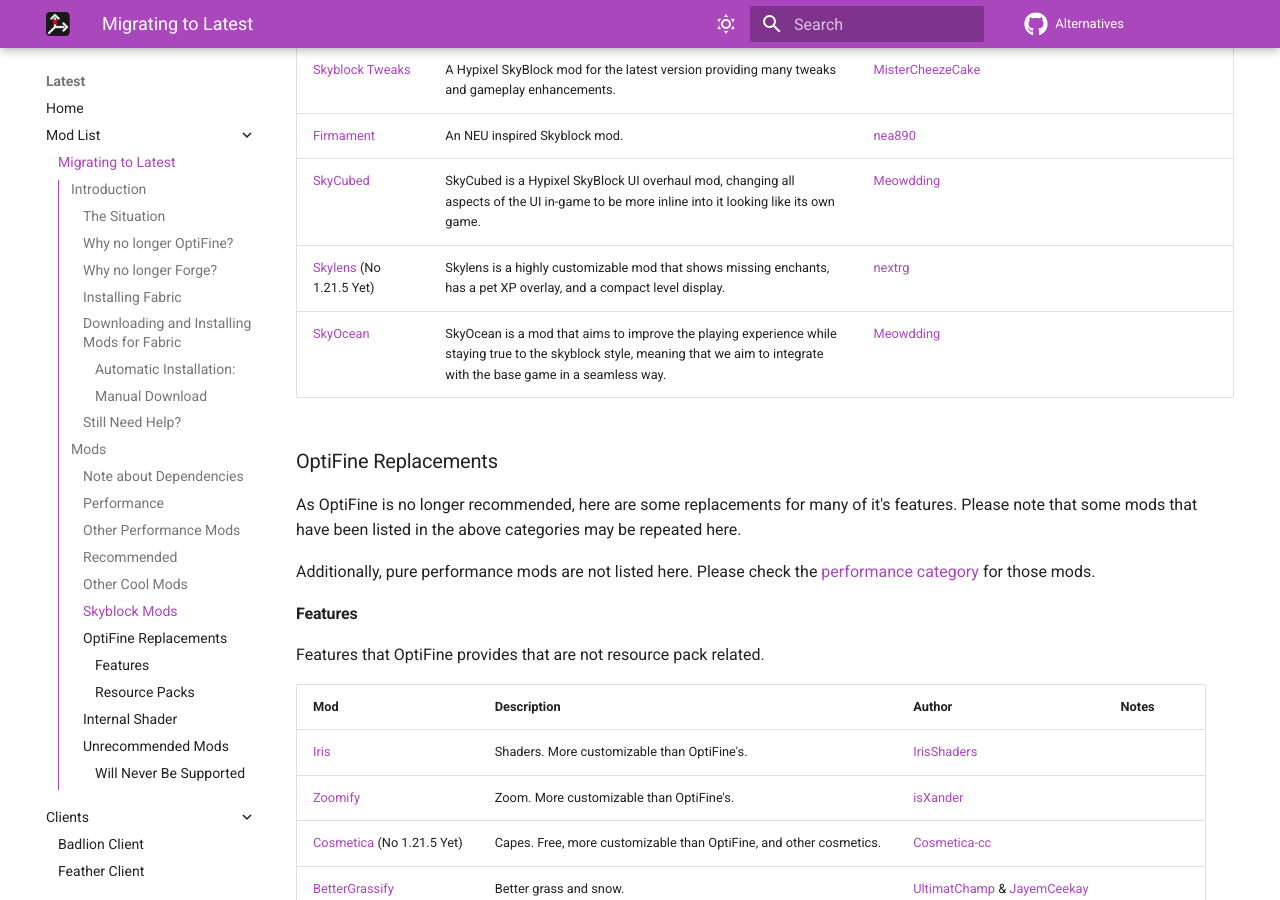
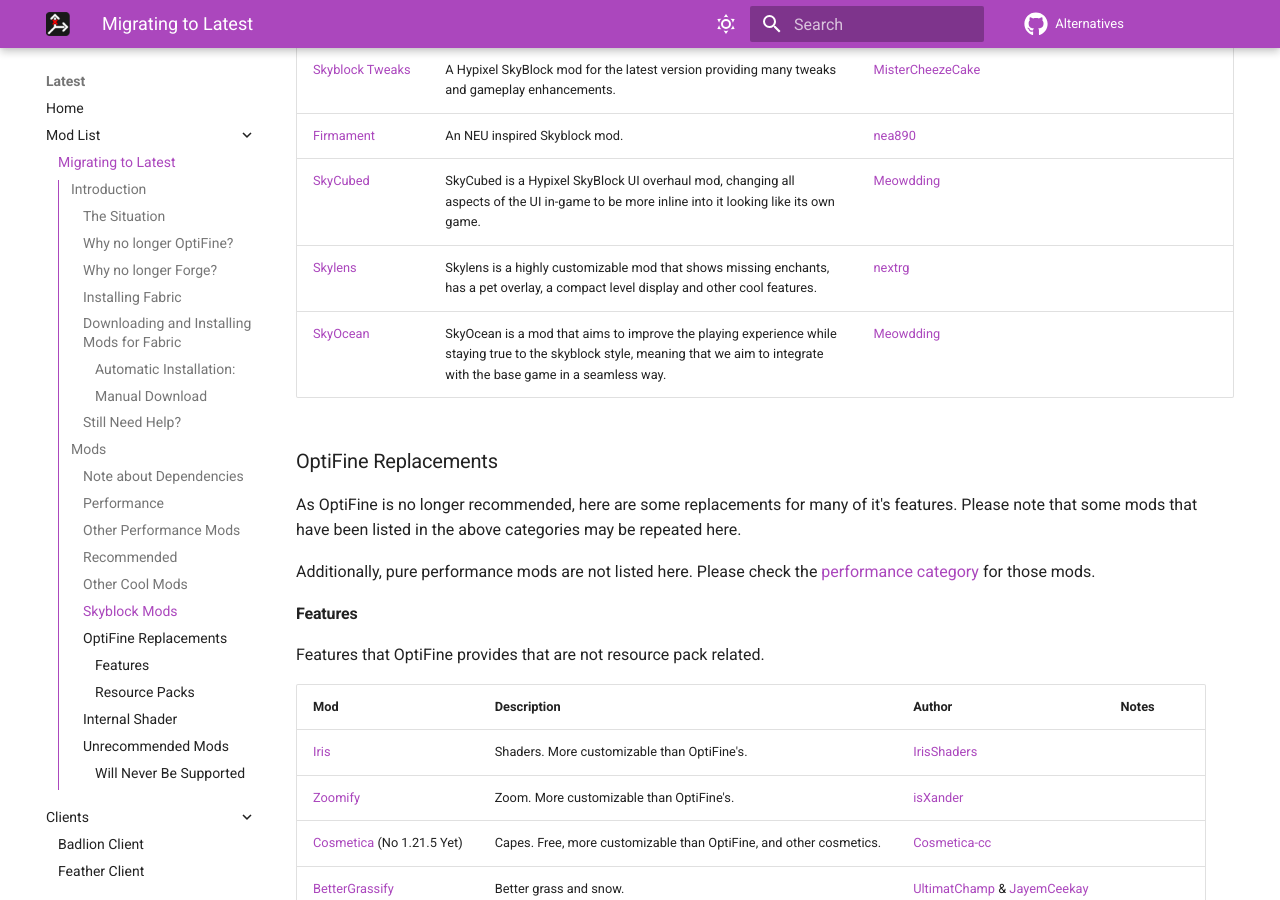
Before and after one commit to MicrocontrollersDev/Alternatives, an MkDocs documentation site: the page built from docs/latest/migrating.md, in a window 1280 px wide and 900 px high, scrolled down 10255 px. Built offline with MkDocs 1.6.1 and Material for MkDocs 9.7.7, drawn with Linux system fonts in a browser that asks for light colours; comment, search, counter and statistics services are not loaded.

Commit message:
Update migrating.md

```diff
--- a/docs/latest/migrating.md
+++ b/docs/latest/migrating.md
@@ -219,7 +219,7 @@
 | [Skyblock Tweaks](https://modrinth.com/mod/sbt) | A Hypixel SkyBlock mod for the latest version providing many tweaks and gameplay enhancements. | [MisterCheezeCake](https://github.com/MisterCheezeCake) |
 | [Firmament](https://modrinth.com/mod/firmament) | An NEU inspired Skyblock mod. | [nea890](https://github.com/nea89o) |
 | [SkyCubed](https://modrinth.com/mod/skycubed) | SkyCubed is a Hypixel SkyBlock UI overhaul mod, changing all aspects of the UI in-game to be more inline into it looking like its own game. | [Meowdding](https://github.com/meowdding) |
-| [Skylens](https://modrinth.com/mod/skylens) (No 1.21.5 Yet) | Skylens is a highly customizable mod that shows missing enchants, has a pet XP overlay, and a compact level display. | [nextrg](https://github.com/nextrg) |
+| [Skylens](https://modrinth.com/mod/skylens) | Skylens is a highly customizable mod that shows missing enchants, has a pet overlay, a compact level display and other cool features. | [nextrg](https://github.com/nextrg) |
 | [SkyOcean](https://modrinth.com/mod/skyocean) | SkyOcean is a mod that aims to improve the playing experience while staying true to the skyblock style, meaning that we aim to integrate with the base game in a seamless way. | [Meowdding](https://github.com/meowdding) |
 
 ### OptiFine Replacements
```
